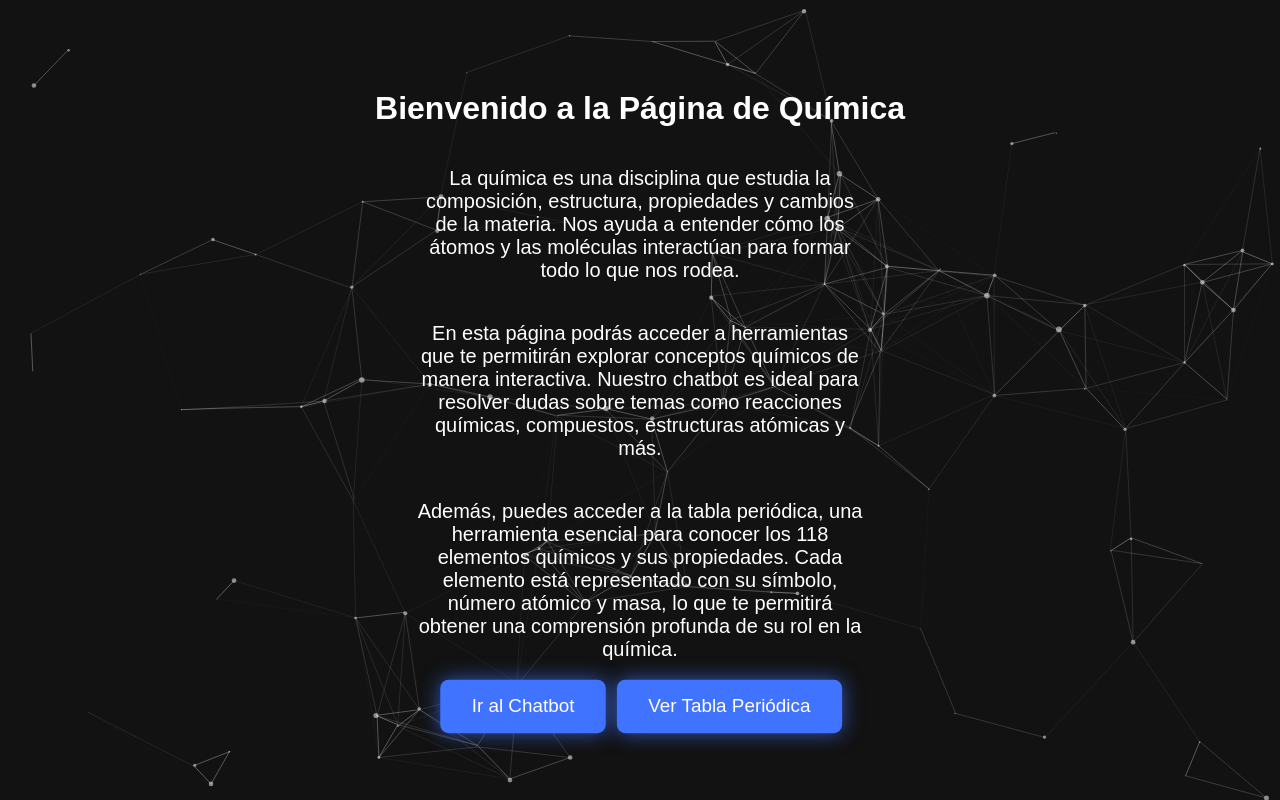
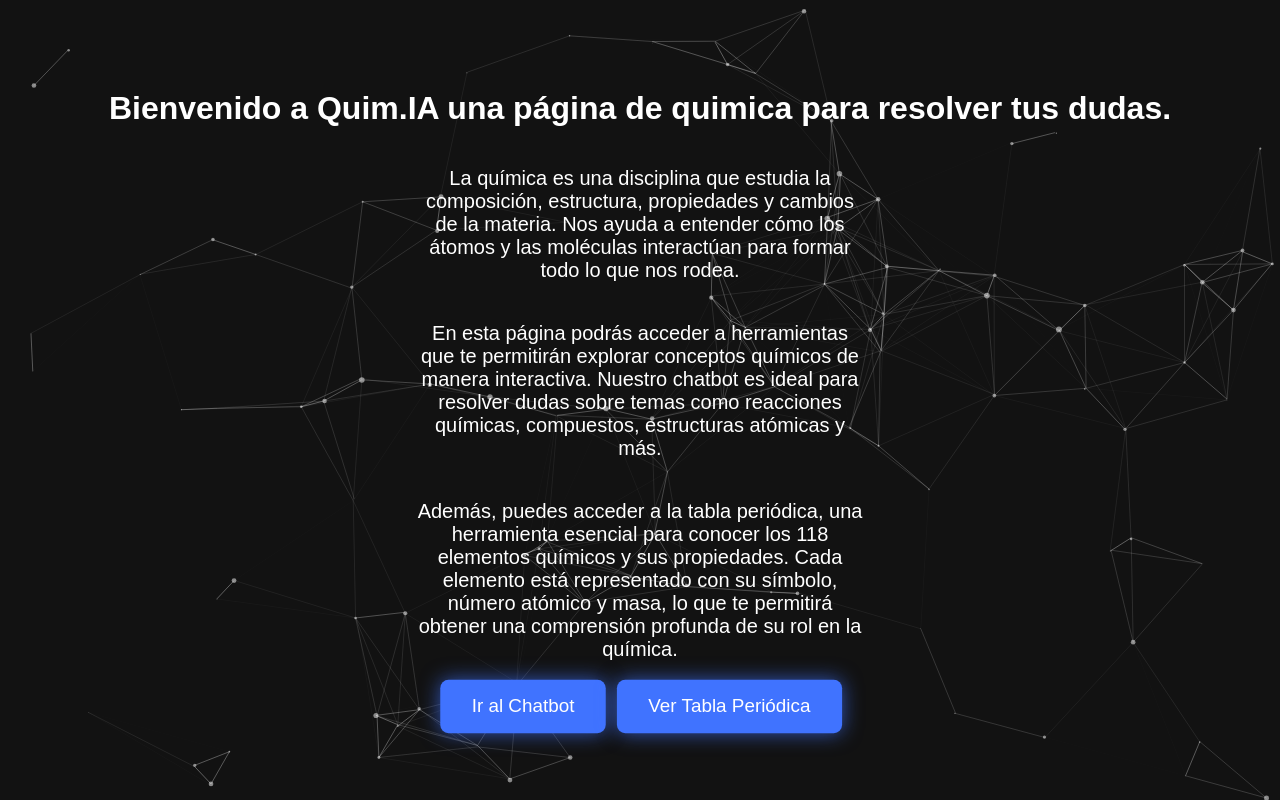
Before and after one commit to SebastianColunga54/Quim.IA, a plain HTML site: page index.html in a window 1280 px wide. Drawn offline with Linux system fonts and the light colour scheme.

Commit message:
Update index.html

```diff
--- a/index.html
+++ b/index.html
@@ -10,7 +10,7 @@
     <div id="particles-js"></div>
     <div style="z-index: 99;">
         <div class="container">
-            <h1>Bienvenido a la Página de Química</h1>
+            <h1>Bienvenido a Quim.IA una página de quimica para resolver tus dudas.</h1>
             <p>
                 La <span class="highlight">química</span> es una disciplina que estudia la composición, estructura, propiedades y cambios de la materia. Nos ayuda a entender cómo los átomos y las moléculas interactúan para formar todo lo que nos rodea.
             </p>
```
